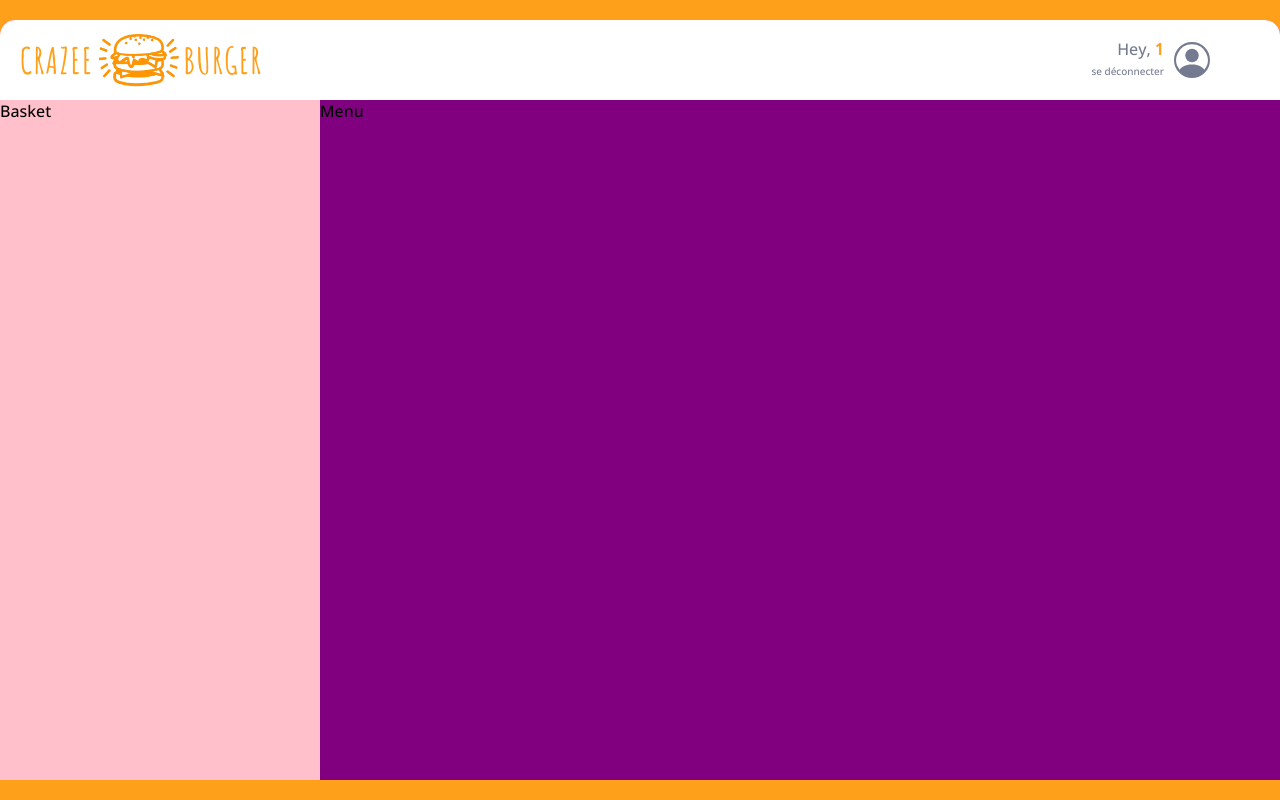
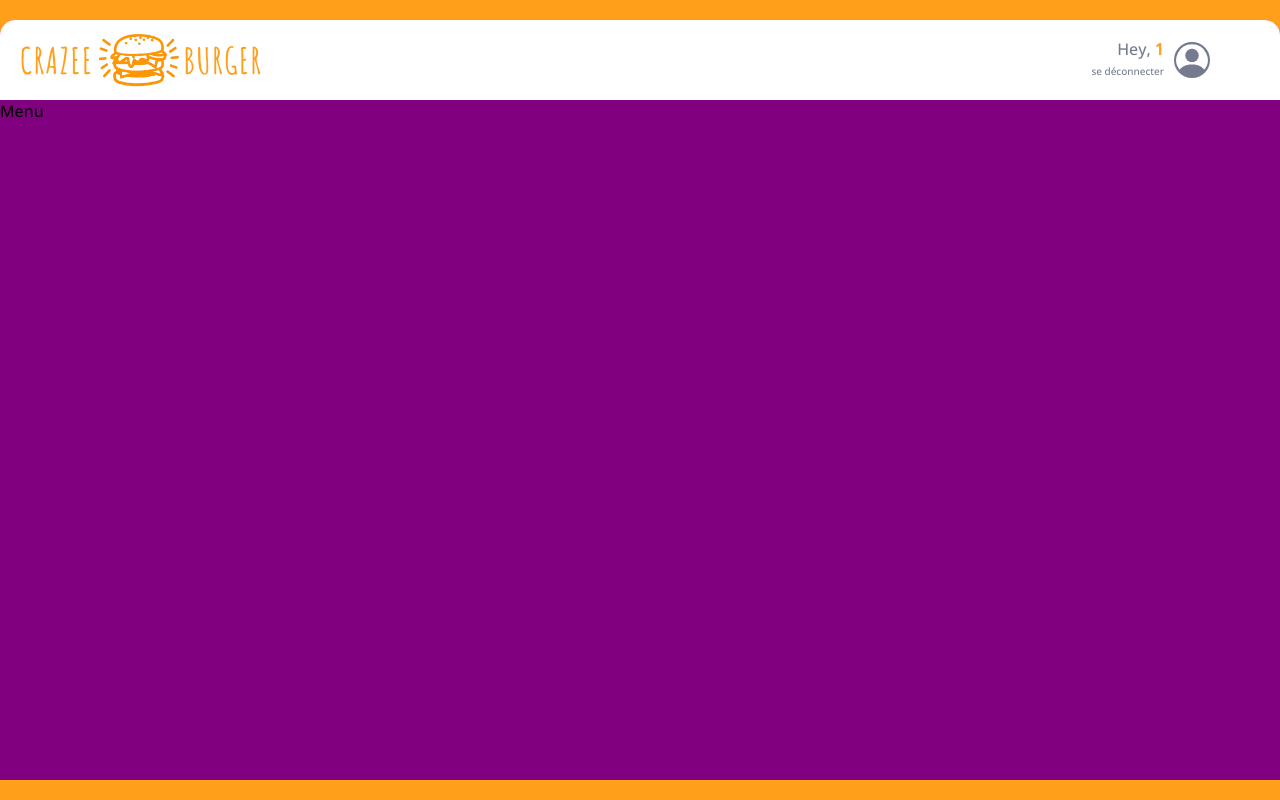
Before and after one commit to YoannDrx/crazee-burger, a React (Create React App) app: page /order/1 in a window 1280 px wide. Built offline with nearby package versions, Linux system fonts and the light colour scheme.

Commit message:
💡 F05 : MAIN > comment out basket for later

```diff
--- a/src/components/pages/order/Main/Main.js
+++ b/src/components/pages/order/Main/Main.js
@@ -5,7 +5,7 @@
 export default function Main() {
     return (
         <MainStyled className="main">
-            <div className="basket">Basket</div>
+            {/* <div className="basket">Basket</div> */}
             <Menu />
         </MainStyled>
     );
@@ -19,9 +19,11 @@
     box-shadow: 0px 8px 20px 8px rgba(0, 0, 0, 0.2) inset;
 
     display: grid;
-    grid-template-columns: 25% 1fr;
+    /* grid-template-columns: 25% 1fr; */
+    grid-template-columns: 1fr;
 
-    .basket {
+
+    /* .basket {
         background: pink;
-    }
+    } */
 `;
```
